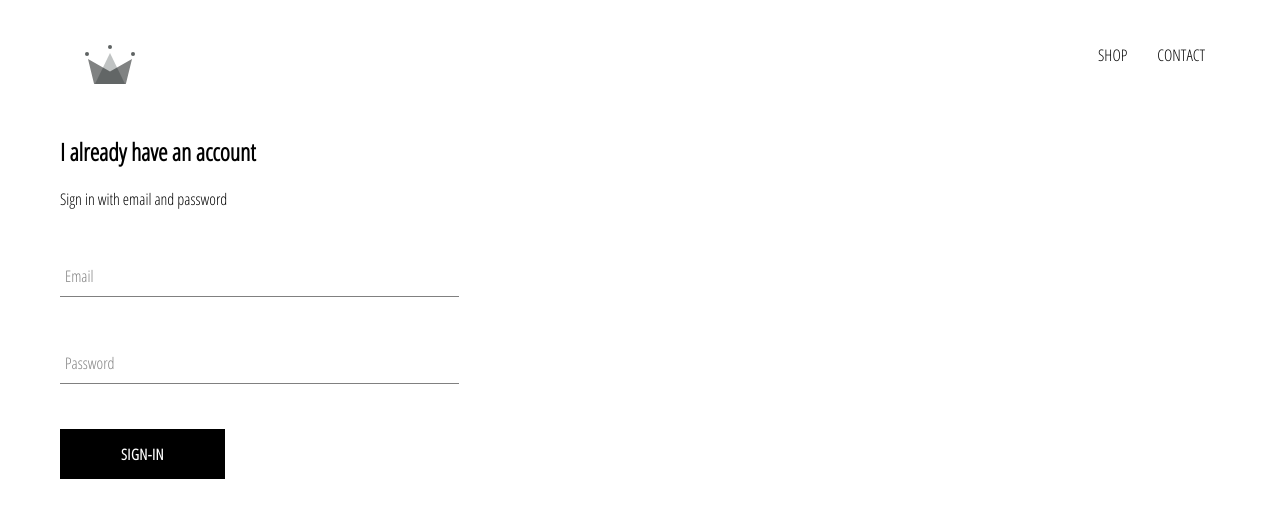
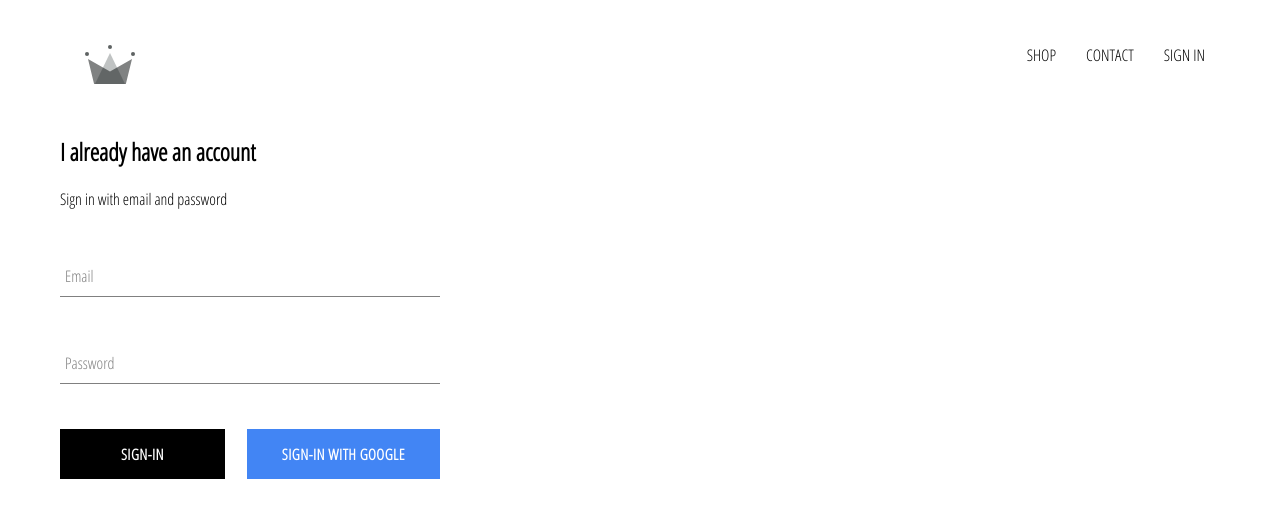
Before and after one commit to bvelamur/crwn-clothing, a React (Create React App) app: page /signin in a window 1280 px wide. Shown: the top 518 px of the page. Built offline with nearby package versions, Linux system fonts and the light colour scheme; no server answers.

Commit message:
Integrated sign-in with Firebase, added sign-in using Google

```diff
--- a/package.json
+++ b/package.json
@@ -6,6 +6,7 @@
     "@testing-library/jest-dom": "^5.11.8",
     "@testing-library/react": "^11.2.3",
     "@testing-library/user-event": "^12.6.0",
+    "firebase": "^8.2.2",
     "node-sass": "^4.14.1",
     "react": "^17.0.1",
     "react-dom": "^17.0.1",
--- a/src/App.css
+++ b/src/App.css
@@ -7,3 +7,7 @@
   text-decoration: none;
   color: black;
 }
+
+* {
+  box-sizing: border-box;
+}
--- a/src/App.js
+++ b/src/App.js
@@ -5,11 +5,36 @@
 import Header from './components/header/header.component'
 import SignInAndSignUpPage from './components/sign-in-and-sign-up/sign-in-and-sign-up.component.jsx'
 import { Switch, Route } from 'react-router-dom'
+import { auth } from './firebase/firebase.utils'
+import { Component } from 'react'
 
-function App() {
+class App extends Component {
+  constructor() {
+    super();
+
+    this.state = {
+      currentUser: null
+    }
+  }
+
+  unsubscribeFromAuth = null;
+
+  componentDidMount() {
+    // this connection is always open when the application is open
+    this.unsubscribeFromAuth = auth.onAuthStateChanged(user => {
+      this.setState({currentUser: user});
+    })
+  }
+
+  componentWillUnmount() {
+    // this will close the suscription in order to avoid memory leaks
+    this.unsubscribeFromAuth();
+  }
+
+  render(){
      return (
       <div>
-      <Header />
+        <Header currentUser={this.state.currentUser}/>
         <Switch>
           <Route exact path='/' component={HomePage}/>
           <Route path='/shop' component={ShopPage}/>
@@ -18,5 +43,6 @@
       </div>
     );
   }
+}
 
 export default App;
--- a/src/components/custom-button/custom-button.component.jsx
+++ b/src/components/custom-button/custom-button.component.jsx
@@ -1,7 +1,7 @@
 import './custom-button.styles.scss'
 
-const CustomButton = ({children, ...otherProps}) => (
-    <button className='custom-button' {...otherProps}>
+const CustomButton = ({children, isGoogleSignIn, ...otherProps}) => (
+    <button className={`${isGoogleSignIn ? 'google-sign-in' : ''} custom-button`} {...otherProps}>
         {children}
     </button>
 );
--- a/src/components/custom-button/custom-button.styles.scss
+++ b/src/components/custom-button/custom-button.styles.scss
@@ -19,4 +19,14 @@
     color: black;
     border: 1px solid black;
   }
+
+  &.google-sign-in{
+    background-color: #4285f4;
+    color: white;
+
+    &:hover {
+      background-color: #357ae8;
+      border: none;
+    }
+  }
 }
--- a/src/components/header/header.component.jsx
+++ b/src/components/header/header.component.jsx
@@ -1,8 +1,9 @@
 import './header.styles.scss'
 import { Link } from 'react-router-dom'
 import {ReactComponent as Logo} from '../../assets/crown.svg'
+import { auth } from '../../firebase/firebase.utils'
 
-const Header = () => (
+const Header = ({currentUser}) => (
     <div className='header'>
         <Link className='logo-container' to='/'>
             <Logo className='logo' />
@@ -10,6 +11,11 @@
         <div className='options'>
             <Link className='option' to='/shop'>SHOP</Link>
             <Link className='option' to='/contact'>CONTACT</Link>
+            {
+                currentUser ?
+                <div className='option' onClick={() => auth.signOut()}>SIGN OUT</div>:
+                <Link className='option' to='/signin'>SIGN IN</Link>
+            }
         </div>
     </div>
 );
--- a/src/components/header/header.styles.scss
+++ b/src/components/header/header.styles.scss
@@ -20,6 +20,7 @@
 
     .option {
       padding: 10px 15px;
+      cursor: pointer;
     }
   }
 }
--- a/src/components/sign-in/sign-in.component.jsx
+++ b/src/components/sign-in/sign-in.component.jsx
@@ -2,6 +2,7 @@
 import { Component } from 'react'
 import FormInput from '../form-input/form-input.component'
 import CustomButton from '../custom-button/custom-button.component'
+import {signInWithGoogle} from '../../firebase/firebase.utils'
 
 class SignIn extends Component {
     constructor(props) {
@@ -44,9 +45,14 @@
                         label='Password'
                         required
                         />
-                    <CustomButton type='submit'>
-                    Sign-In
-                    </CustomButton>
+                    <div className='buttons'>
+                        <CustomButton type='submit'>
+                        Sign-In
+                        </CustomButton>
+                        <CustomButton type='button' onClick={signInWithGoogle} isGoogleSignIn>
+                        Sign-In with Google
+                        </CustomButton>
+                    </div>
                 </form>
             </div>
         );
--- a/src/components/sign-in/sign-in.styles.scss
+++ b/src/components/sign-in/sign-in.styles.scss
@@ -1,9 +1,14 @@
 .sign-in{
-    width: 30vw;
+    width: 380px;
     display: flex;
     flex-direction: column;
 
     .title {
         margin: 10px 0;
     }
+
+    .buttons {
+        display: flex;
+        justify-content: space-between;
+    }
 }
--- /dev/null
+++ b/src/firebase/firebase.utils.js
@@ -0,0 +1,25 @@
+import firebase from 'firebase/app'
+import 'firebase/firestore';
+import 'firebase/auth';
+
+const config = {
+    apiKey: "AIzaSyCHK13Sl-LYr1mupLbsfv8JnMP1Lv49bNw",
+    authDomain: "crwn-db-15431.firebaseapp.com",
+    databaseURL: "https://crwn-db-15431.firebaseio.com",
+    projectId: "crwn-db-15431",
+    storageBucket: "crwn-db-15431.appspot.com",
+    messagingSenderId: "1015795276177",
+    appId: "1:1015795276177:web:2f4ceb4c331cb1b8d2e230",
+    measurementId: "G-VRNVP7X0WD"
+};
+
+firebase.initializeApp(config);
+
+export const auth = firebase.auth();
+export const firestore = firebase.firestore();
+
+const provider = new firebase.auth.GoogleAuthProvider();
+provider.setCustomParameters({prompt: 'select_account'});
+export const signInWithGoogle = () => auth.signInWithPopup(provider);
+
+export default firebase;
```
Also changed, not shown: 2 other files (tests, documents, lock files or other folders). Lines whose indentation alone changed are shown as unchanged.
